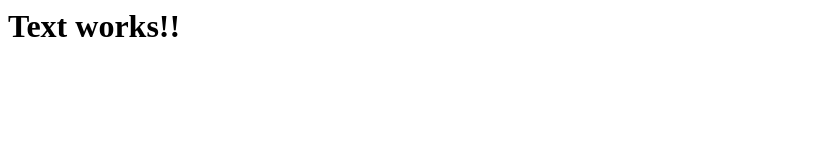
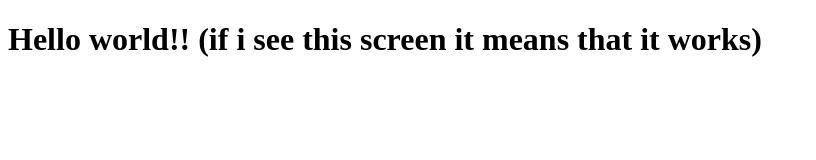
Before and after one commit to Jules3specss/julesw.online, a plain HTML site: page index.html in a window 1280 px wide. Shown: the whole page, without its empty margins (0-816 px from the left). Drawn offline with Linux system fonts and the light colour scheme.

Commit message:
Added a full template

```diff
--- a/index.html
+++ b/index.html
@@ -1 +1,11 @@
-<h1>Text works!! </h1>
+<!DOCTYPE html>
+<html lang="en">
+<head>
+    <meta charset="UTF-8">
+    <meta name="viewport" content="width=device-width, initial-scale=1.0">
+    <title>Document</title>
+</head>
+<body>
+    <h1>Hello world!! (if i see this screen it means that it works)</h1>
+</body>
+</html>
```
